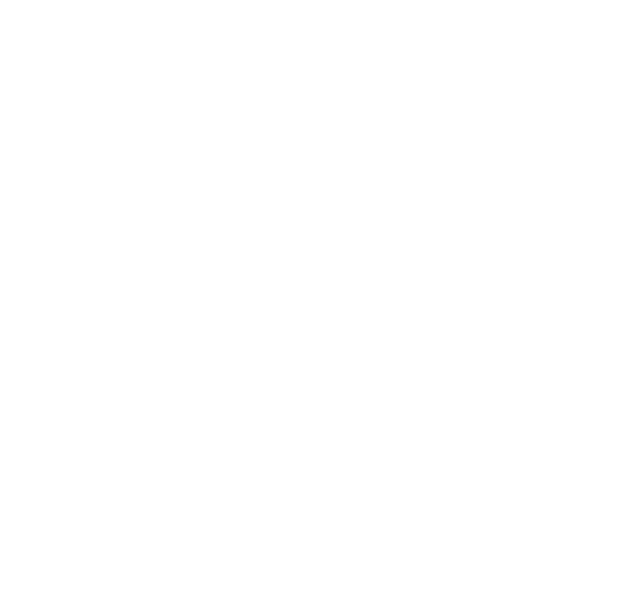
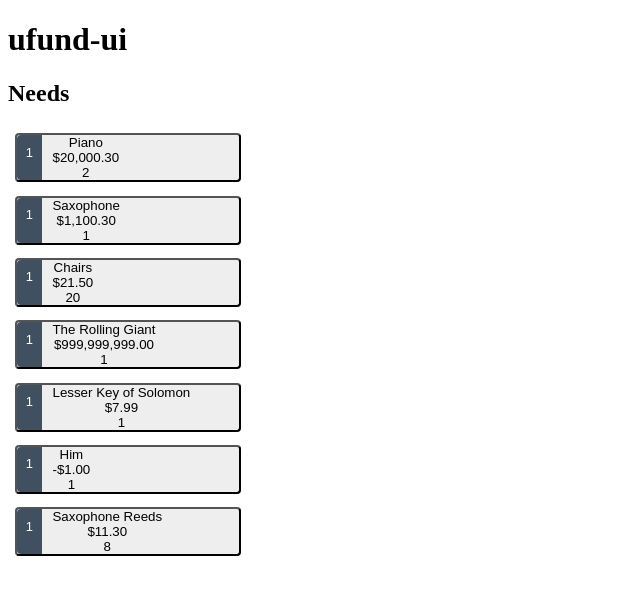
Before and after one commit to oym3778/SWEN_261_Music_Magic, an Angular app in the folder ufund-ui/ufund-ui/: page / in a window 1280 px wide. Shown: the top 594 px of the page, without its empty margins (0-640 px from the left). Built offline with nearby package versions, Linux system fonts and the light colour scheme.

Commit message:
Creates basic ui example for a list of given dummy-needs. Needs to be hooked up to api and have some minor style modifications made with the css.

```diff
--- a/ufund-ui/ufund-ui/src/app/app.component.html
+++ b/ufund-ui/ufund-ui/src/app/app.component.html
@@ -1,3 +1,2 @@
-
-
-<router-outlet></router-outlet>
+<h1>{{title}}</h1>
+<app-needs></app-needs>
--- a/ufund-ui/ufund-ui/src/app/app.module.ts
+++ b/ufund-ui/ufund-ui/src/app/app.module.ts
@@ -3,10 +3,12 @@
 
 import { AppRoutingModule } from './app-routing.module';
 import { AppComponent } from './app.component';
+import { NeedsComponent } from './needs/needs.component';
 
 @NgModule({
   declarations: [
-    AppComponent
+    AppComponent,
+    NeedsComponent
   ],
   imports: [
     BrowserModule,
--- /dev/null
+++ b/ufund-ui/ufund-ui/src/app/mock-needs.ts
@@ -0,0 +1,11 @@
+import { Need } from  './need';
+
+export const NEEDS: Need[] = [
+    {id: 1, name: "Piano", cost: 20000.30, quanity: 2},
+    {id: 1, name: "Saxophone", cost: 1100.30, quanity: 1},
+    {id: 1, name: "Chairs", cost: 21.50, quanity: 20},
+    {id: 1, name: "The Rolling Giant", cost: 999999999, quanity: 1},
+    {id: 1, name: "Lesser Key of Solomon", cost: 7.99, quanity: 1},
+    {id: 1, name: "Him", cost: -1, quanity: 1},
+    {id: 1, name: "Saxophone Reeds", cost: 11.30, quanity: 8},
+]
--- /dev/null
+++ b/ufund-ui/ufund-ui/src/app/need.ts
@@ -0,0 +1,6 @@
+export interface Need {
+    id: number;
+    name: string;
+    cost: number;
+    quanity: number;
+}
--- /dev/null
+++ b/ufund-ui/ufund-ui/src/app/needs/needs.component.css
@@ -0,0 +1,71 @@
+/* NeedsComponent's private CSS styles */
+.needs {
+    margin: 0 0 2em 0;
+    list-style-type: none;
+    padding: 0;
+    width: 15em;
+  }
+
+  .needs li {
+    display: flex;
+  }
+
+  .needs button {
+    flex: 1;
+    cursor: pointer;
+    position: relative;
+    left: 0;
+    background-color: #EEE;
+    margin: .5em;
+    padding: 0;
+    border-radius: 4px;
+    display: flex;
+    align-items: stretch;
+  }
+
+  .needs .data {
+    align-self: center;
+    display: flex;
+    flex-direction: column;
+  }
+
+  .needs button:hover {
+    color: #2c3a41;
+    background-color: #e6e6e6;
+    left: .1em;
+  }
+
+  .needs button:active {
+    background-color: #525252;
+    color: #fafafa;
+  }
+
+  .needs button.selected {
+    background-color: black;
+    color: white;
+  }
+
+  .needs button.selected:hover {
+    background-color: #505050;
+    color: white;
+  }
+
+  .needs button.selected:active {
+    background-color: black;
+    color: white;
+  }
+
+  .needs .id {
+    display: inline-block;
+    font-size: small;
+    color: white;
+    padding: 0.8em 0.7em 0 0.7em;
+    background-color: #405061;
+    line-height: 1em;
+    margin-right: .8em;
+    border-radius: 4px 0 0 4px;
+  }
+
+  .needs .name {
+
+  }
--- /dev/null
+++ b/ufund-ui/ufund-ui/src/app/needs/needs.component.html
@@ -0,0 +1,13 @@
+<h2>Needs</h2>
+<ul class="needs">
+    <li *ngFor="let need of needs">
+        <button type="button">
+            <span class="id">{{need.id}}</span>
+            <div class="data">
+                <span class="name">{{need.name}}</span>
+                <span class="cost">{{need.cost | currency}}</span>
+                <span class="quanity">{{need.quanity}}</span>
+            </div>
+        </button>
+    </li>
+</ul>
--- /dev/null
+++ b/ufund-ui/ufund-ui/src/app/needs/needs.component.ts
@@ -0,0 +1,13 @@
+import { Component } from '@angular/core';
+import { Need } from '../need'
+import { NEEDS } from '../mock-needs';
+
+@Component({
+  selector: 'app-needs',
+  templateUrl: './needs.component.html',
+  styleUrls: ['./needs.component.css']
+})
+export class NeedsComponent {
+  needs = NEEDS;
+
+}
```
Also changed, not shown: 1 other file (tests, documents, lock files or other folders).
